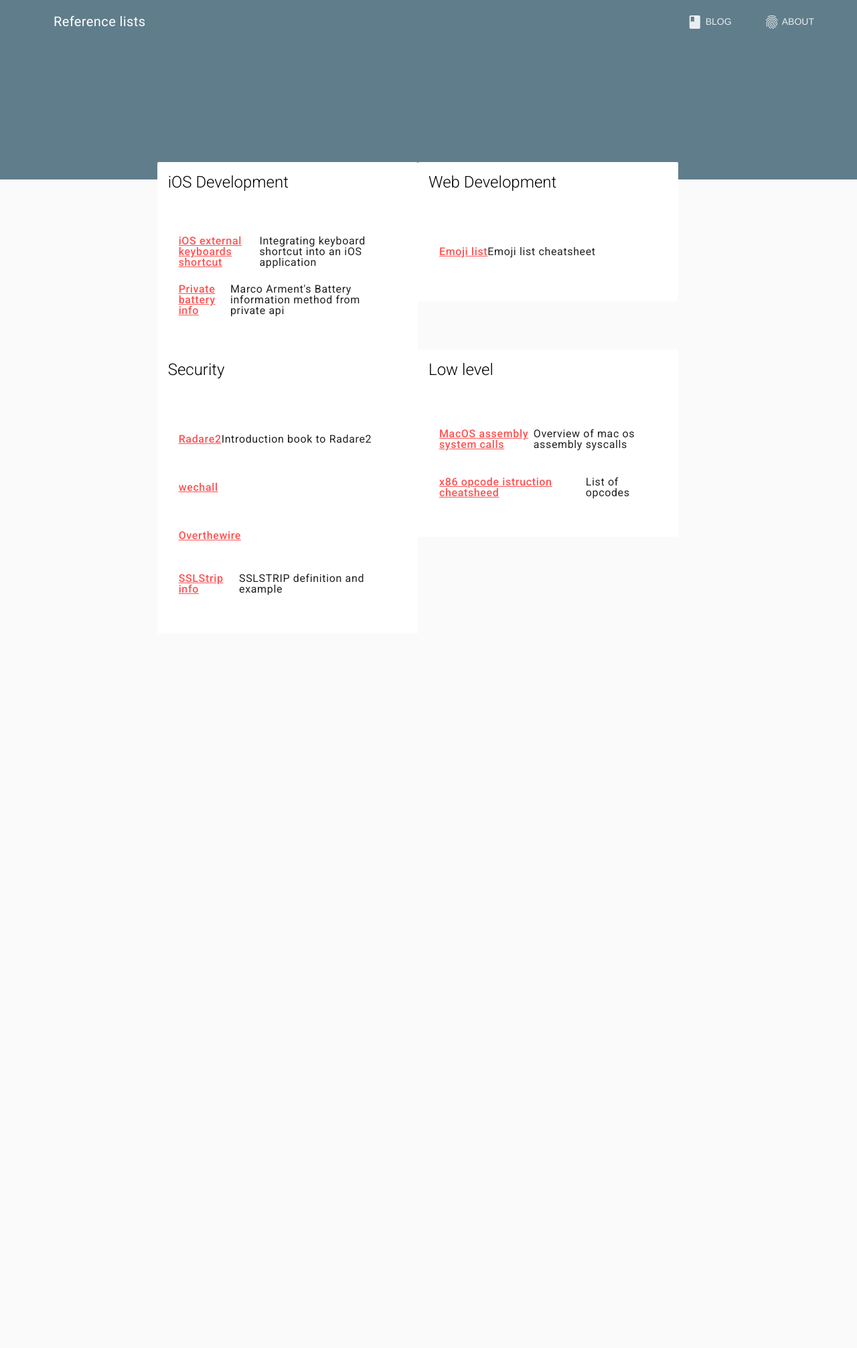
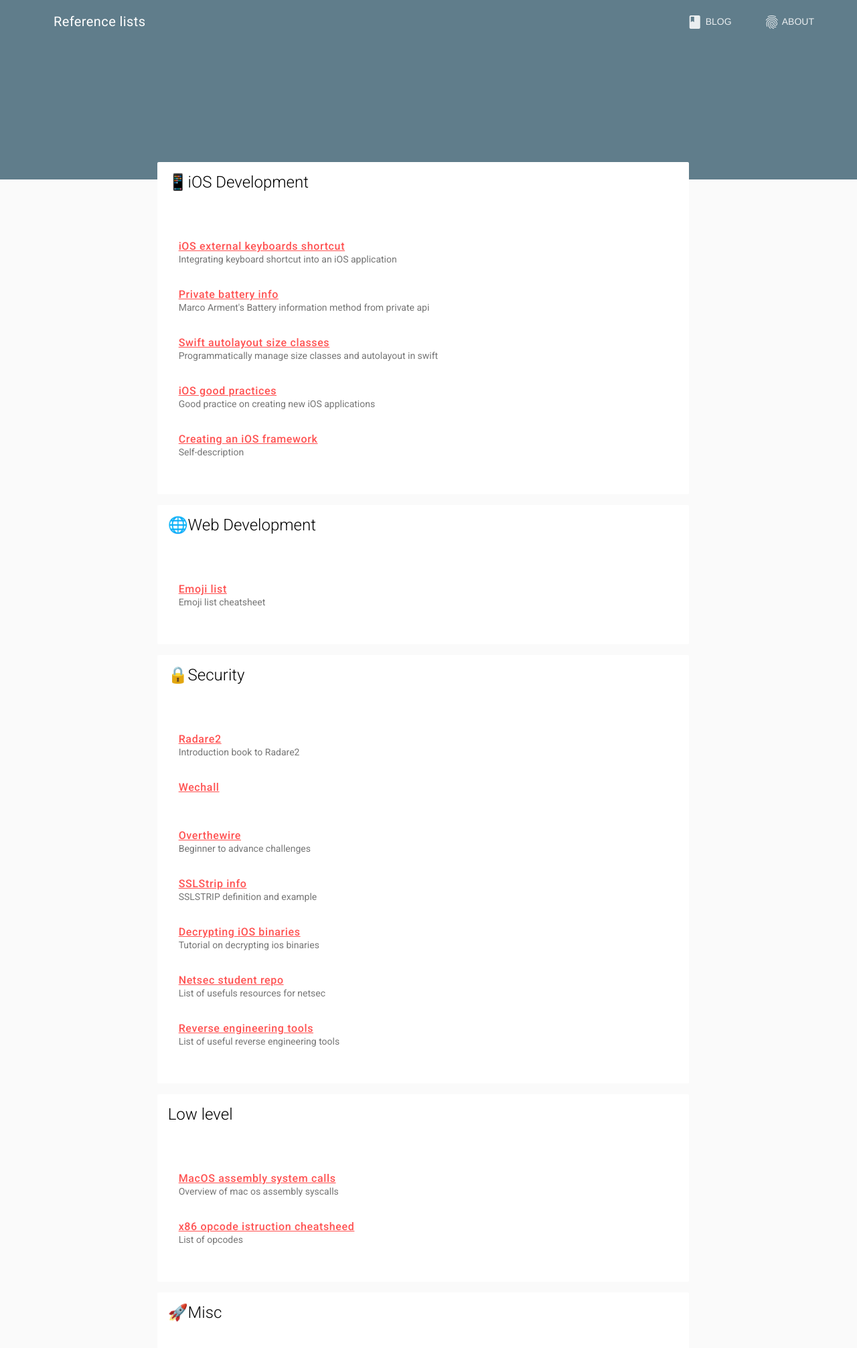
Before and after one commit to mcomisso/mcomisso.github.io, a Jekyll site: the page built from lists/index.html, in a window 1280 px wide. Shown: the top 2013 px of the page at 67% size. Built offline with Jekyll 4.4.1, drawn with Linux system fonts in a browser that asks for light colours; nearby versions of some CDN libraries; emoji names are drawn with the system emoji font.

Commit message:
Updated list

```diff
--- a/_data/lists.yml
+++ b/_data/lists.yml
@@ -11,7 +11,7 @@
 # href
 
 -
-  title: "iOS Development"
+  title: ":iphone: iOS Development"
   elements:
     -
       title: "iOS external keyboards shortcut"
@@ -21,43 +21,67 @@
       title: "Private battery info"
       description: "Marco Arment's Battery information method from private api"
       href: "https://gist.github.com/marcoarment/92d58159943240d6ba47"
+    -
+      title: "Swift autolayout size classes"
+      description: "Programmatically manage size classes and autolayout in swift"
+      href: "http://www.digistarters.com/swift-autolayout-and-size-classes-programmatically/"
+    -
+      title: "iOS good practices"
+      description: "Good practice on creating new iOS applications"
+      href: "https://github.com/futurice/ios-good-practices/blob/master/README.md"
+    -
+      title: "Creating an iOS framework"
+      description: "Self-description"
+      href: "https://robots.thoughtbot.com/creating-your-first-ios-framework"
 -
-  title: "Web Development"
+  title: ":globe_with_meridians: Web Development"
   elements:
     -
       title: "Emoji list"
       description: "Emoji list cheatsheet"
       href: "http://emoji-cheat-sheet.com"
-
 -
-  title: "Security"
+  title: ":lock: Security"
   elements:
     -
       title: "Radare2"
       description: "Introduction book to Radare2"
       href: "http://radare.gitbooks.io/radare2book/content/"
     -
-      title: wechall
-      description:
+      title: "Wechall"
+      description: ""
       href: "https://www.wechall.net"
     -
       title: "Overthewire"
-      description:
+      description: "Beginner to advance challenges"
       href: "http://overthewire.org"
     -
       title: "SSLStrip info"
       description: "SSLSTRIP definition and example"
       href: "https://avicoder.me/2016/02/22/SSLstrip-for-newbies/"
+    -
+      title: "Decrypting iOS binaries"
+      description: "Tutorial on decrypting ios binaries"
+      href: "http://www.mandalorian.com/2013/05/decrypting-ios-binaries/"
+    -
+      title: "Netsec student repo"
+      description: "List of usefuls resources for netsec"
+      href: "http://www.reddit.com/r/netsecstudents/wiki/resources"
+    -
+      title: "Reverse engineering tools"
+      description: "List of useful reverse engineering tools"
+      href: "https://wiremask.eu/articles/free-reverse-engineering-tools/"
 -
   title: "Low level"
-  description:
   elements:
     -
-      title: MacOS assembly system calls
-      description: Overview of mac os assembly syscalls
+      title: "MacOS assembly system calls"
+      description: "Overview of mac os assembly syscalls"
       href: "http://dustin.schultz.io/blog/2010/11/15/mac-os-x-64-bit-assembly-system-calls/"
-
     -
-      title: x86 opcode istruction cheatsheed
-      description: List of opcodes
+      title: "x86 opcode istruction cheatsheed"
+      description: "List of opcodes"
       href: "http://ref.x86asm.net/coder32.html#xAA"
+-
+  title: ":rocket: Misc"
+  elements:
--- a/lists/index.html
+++ b/lists/index.html
@@ -2,9 +2,10 @@
 title: Reference lists
 layout: page
 ---
+
+{% for cat in site.data.lists %}
 <div class="mdl-grid">
-{% for cat in site.data.lists %}
-  <div class="mdl-cell--6-col mdl-cell--4-col-phone mdl-cell--8-col-tablet">
+  <div class="mdl-cell--12-col">
     <div class="mdl-card max-width">
       <div class="mdl-card__title">
         <h2 class="mdl-card__title-text">{{ cat.title }}</h2>
@@ -13,13 +14,15 @@ layout: page
         <ul class="mdl-list">
           {% for element in cat.elements %}
           <li class="mdl-list__item mdl-list__item--two-line">
-            <a href="{{element.href}}">{{element.title}}</a>
-            <span class="mdl-list__item-sub-title">{{element.description}}</span>
+            <span class="mdl-list__item-primary-content">
+              <a href="{{element.href}}">{{element.title}}</a>
+              <span class="mdl-list__item-sub-title">{{element.description}}</span>
+            </span>
           </li>
           {% endfor %}
         </ul>
       </div>
     </div>
   </div>
+</div>
 {% endfor %}
-</div>
```
